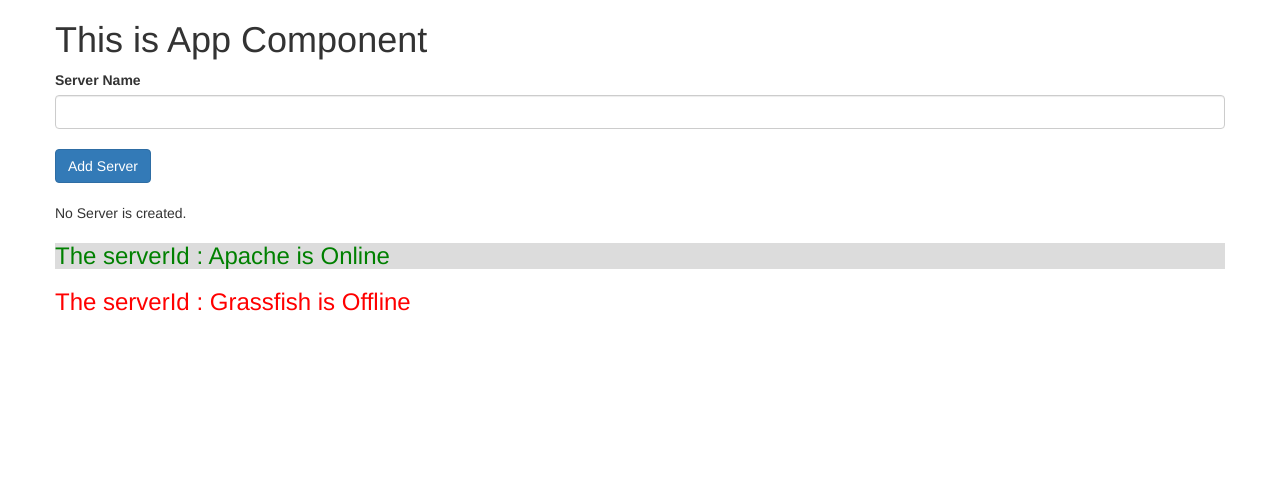
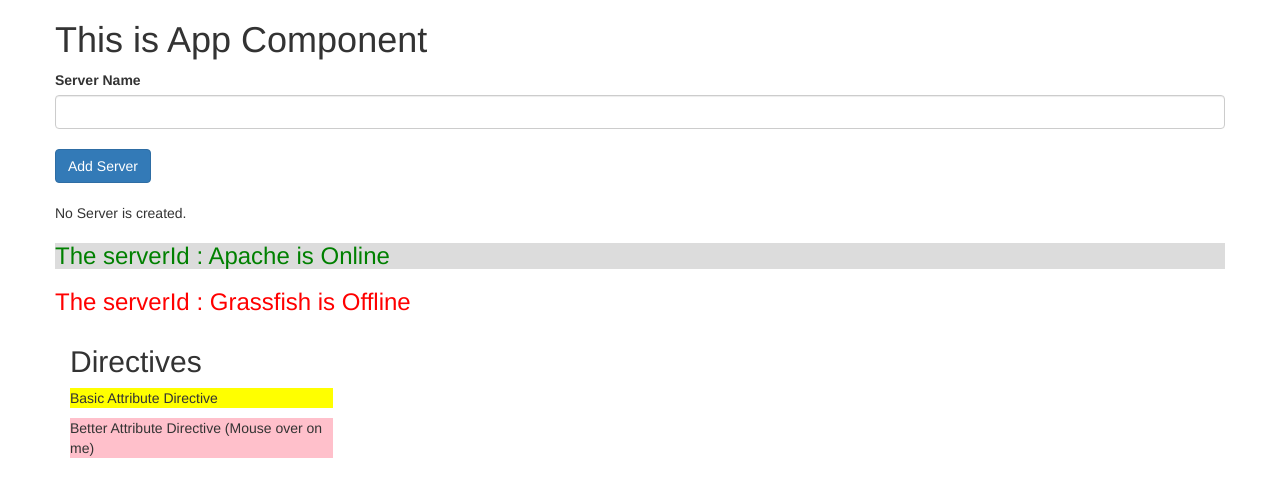
Before and after one commit to vikashvs36/angular, an Angular app: page / in a window 1280 px wide. Shown: the top 496 px of the page. Built offline with nearby package versions, Linux system fonts and the light colour scheme.

Commit message:
Basic and Advance Directives

```diff
--- a/src/app/app.module.ts
+++ b/src/app/app.module.ts
@@ -1,16 +1,20 @@
 import { BrowserModule } from '@angular/platform-browser';
 import { NgModule } from '@angular/core';
 import { FormsModule } from '@angular/forms';
+import { AttributeDirective } from './directives/attribute.directive';
 
 import { AppComponent } from './app.component';
 import { ServerComponent } from './server/server.component';
 import { ServersComponent } from './servers/servers.component';
+import { BetterAttributeDirective } from './directives/better-attribute.directive';
 
 @NgModule({
   declarations: [
     AppComponent,
     ServerComponent,
-    ServersComponent
+    ServersComponent,
+    AttributeDirective,
+    BetterAttributeDirective
   ],
   imports: [
     BrowserModule,
--- /dev/null
+++ b/src/app/directives/attribute.directive.ts
@@ -0,0 +1,13 @@
+import {Directive, ElementRef, OnInit} from "@angular/core";
+
+@Directive({
+  selector: '[basicAttributeDirective]'
+})
+export class AttributeDirective implements OnInit{
+
+  constructor(private elementRef: ElementRef) { }
+
+  ngOnInit() {
+    this.elementRef.nativeElement.style.backgroundColor = 'yellow';
+  }
+}
--- /dev/null
+++ b/src/app/directives/better-attribute.directive.ts
@@ -0,0 +1,25 @@
+import {Directive, ElementRef, HostBinding, HostListener, OnInit, Renderer2} from '@angular/core';
+
+@Directive({
+  selector: '[appBetterAttribute]'
+})
+export class BetterAttributeDirective implements OnInit{
+
+  @HostBinding('style.backgroundColor') background = 'pink';
+
+  constructor(private elementRef: ElementRef, private renderer: Renderer2) { }
+
+  ngOnInit() {
+    // this.renderer.setStyle(this.elementRef.nativeElement, 'background-color', 'pink');
+  }
+
+  @HostListener('mouseenter') mouseOver(eventData: Event) {
+    // this.renderer.setStyle(this.elementRef.nativeElement, 'background-color', 'green');
+    this.background = 'green';
+  }
+
+  @HostListener('mouseleave') mouseLeave() {
+    // this.renderer.setStyle(this.elementRef.nativeElement, 'background-color', 'pink');
+    this.background = 'pink'
+  }
+}
--- a/src/app/servers/servers.component.html
+++ b/src/app/servers/servers.component.html
@@ -15,3 +15,9 @@
 <div *ngFor="let server of createdServers">
   <app-server [serverName]="server"></app-server>
 </div>
+
+<div class="col-md-3">
+  <h2 >Directives</h2>
+  <p basicAttributeDirective>Basic Attribute Directive</p>
+  <p appBetterAttribute>Better Attribute Directive (Mouse over on me)</p>
+</div>
```
Also changed, not shown: 1 other file (tests, documents, lock files or other folders).
